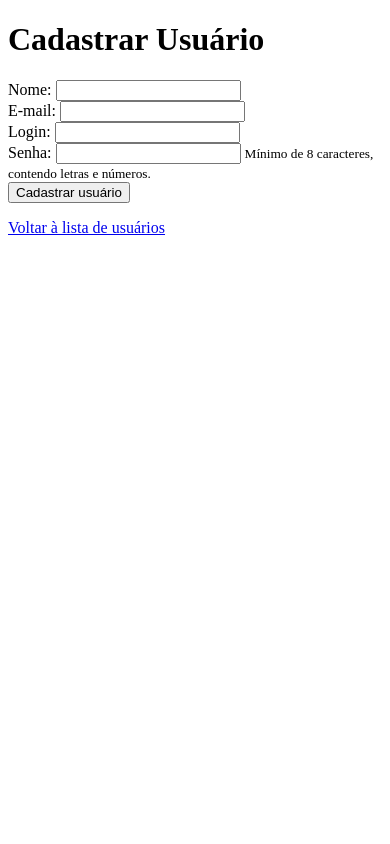
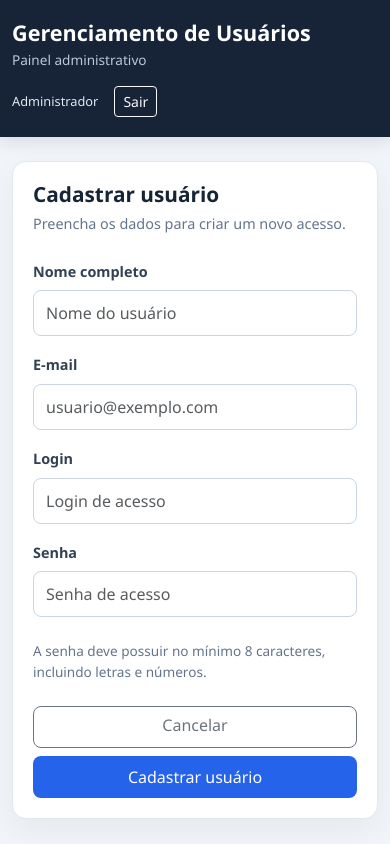
Before and after one commit to alunosenac2026/uc4-aula18-17Nov-avaliativa-final-front-back-database, a PHP site: page /usuarios/insert.php in a window 390 px wide. Run offline with PHP 8.4, Linux system fonts and the light colour scheme; a user stored in the database is signed in; a stand-in replaces the project's code that opens the database connection.

Commit message:
Implementa interface responsiva de cadastro de usuários

```diff
--- a/assets/css/style.css
+++ b/assets/css/style.css
@@ -253,3 +253,50 @@ body {
     }
 
 }
+
+
+/* =========================================
+   Formulários administrativos
+========================================= */
+
+.sistema-formulario {
+    max-width: 760px;
+    margin-right: auto;
+    margin-left: auto;
+}
+
+.sistema-formulario .form-label {
+    color: var(--cor-texto);
+    font-size: 0.9rem;
+    font-weight: 600;
+}
+
+.sistema-formulario .form-control {
+    min-height: 46px;
+    border-color: var(--cor-borda);
+    border-radius: 8px;
+}
+
+.sistema-formulario .form-control:focus {
+    border-color: var(--cor-secundaria);
+    box-shadow: 0 0 0 0.2rem rgba(37, 99, 235, 0.15);
+}
+
+.sistema-formulario .form-text {
+    color: var(--cor-texto-suave);
+    font-size: 0.85rem;
+}
+
+.sistema-formulario .btn {
+    min-height: 42px;
+    border-radius: 8px;
+    font-weight: 500;
+}
+
+@media (max-width: 480px) {
+
+    .sistema-formulario .btn {
+        width: 100%;
+    }
+
+}
--- a/usuarios/insert.php
+++ b/usuarios/insert.php
@@ -93,7 +93,9 @@ if ($_SERVER['REQUEST_METHOD'] === 'POST') {
             $erros[] = 'Não foi possível cadastrar o usuário. Tente novamente.';
 
         }
+
     }
+
 }
 
 ?>
@@ -102,26 +104,89 @@ if ($_SERVER['REQUEST_METHOD'] === 'POST') {
 <html lang="pt-BR">
 
 <head>
+
     <meta charset="UTF-8">
     <meta name="viewport" content="width=device-width, initial-scale=1.0">
 
     <title>Cadastrar Usuário | Sistema de Gerenciamento</title>
+
+    <link
+        href="https://cdn.jsdelivr.net/npm/bootstrap@5.3.3/dist/css/bootstrap.min.css"
+        rel="stylesheet"
+    >
+
+    <link rel="stylesheet" href="../assets/css/style.css">
+
 </head>
 
-<body>
+<body class="pagina-sistema">
 
-    <main>
+    <header class="sistema-cabecalho">
 
-        <h1>Cadastrar Usuário</h1>
+        <div class="container">
+
+            <div class="d-flex flex-wrap justify-content-between align-items-center gap-3">
+
+                <div class="sistema-marca">
+
+                    <h1>Gerenciamento de Usuários</h1>
+                    <p>Painel administrativo</p>
+
+                </div>
+
+                <div class="d-flex align-items-center gap-3">
+
+                    <span class="sistema-usuario">
+                        <?= htmlspecialchars(
+                            $_SESSION['usuario_nome'],
+                            ENT_QUOTES,
+                            'UTF-8'
+                        ) ?>
+                    </span>
+
+                    <a
+                        href="../logout.php"
+                        class="btn btn-outline-light btn-sm"
+                    >
+                        Sair
+                    </a>
+
+                </div>
+
+            </div>
+
+        </div>
+
+    </header>
+
+    <main class="container sistema-conteudo">
+
+        <section class="sistema-card sistema-formulario">
+
+            <div class="mb-4">
+
+                <h2 class="sistema-titulo">
+                    Cadastrar usuário
+                </h2>
+
+                <p class="sistema-subtitulo">
+                    Preencha os dados para criar um novo acesso.
+                </p>
+
+            </div>
 
             <?php if (!empty($erros)): ?>
 
-            <div role="alert">
+                <div class="alert alert-danger" role="alert">
 
                     <?php foreach ($erros as $erro): ?>
 
-                    <p>
-                        <?= htmlspecialchars($erro, ENT_QUOTES, 'UTF-8') ?>
+                        <p class="mb-1">
+                            <?= htmlspecialchars(
+                                $erro,
+                                ENT_QUOTES,
+                                'UTF-8'
+                            ) ?>
                         </p>
 
                     <?php endforeach; ?>
@@ -132,77 +197,128 @@ if ($_SERVER['REQUEST_METHOD'] === 'POST') {
 
             <form method="POST" action="">
 
-            <div>
+                <div class="mb-3">
 
-                <label for="nome">Nome:</label>
+                    <label for="nome" class="form-label">
+                        Nome completo
+                    </label>
 
                     <input
                         type="text"
+                        class="form-control"
                         id="nome"
                         name="nome"
-                    value="<?= htmlspecialchars($nome, ENT_QUOTES, 'UTF-8') ?>"
+                        value="<?= htmlspecialchars(
+                            $nome,
+                            ENT_QUOTES,
+                            'UTF-8'
+                        ) ?>"
+                        placeholder="Nome do usuário"
                         maxlength="100"
+                        autocomplete="name"
                         required
                     >
 
                 </div>
 
-            <div>
+                <div class="mb-3">
 
-                <label for="email">E-mail:</label>
+                    <label for="email" class="form-label">
+                        E-mail
+                    </label>
 
                     <input
                         type="email"
+                        class="form-control"
                         id="email"
                         name="email"
-                    value="<?= htmlspecialchars($email, ENT_QUOTES, 'UTF-8') ?>"
+                        value="<?= htmlspecialchars(
+                            $email,
+                            ENT_QUOTES,
+                            'UTF-8'
+                        ) ?>"
+                        placeholder="usuario@exemplo.com"
                         maxlength="150"
+                        autocomplete="email"
                         required
                     >
 
                 </div>
 
-            <div>
+                <div class="row g-3 mb-4">
 
-                <label for="login">Login:</label>
+                    <div class="col-md-6">
+
+                        <label for="login" class="form-label">
+                            Login
+                        </label>
 
                         <input
                             type="text"
+                            class="form-control"
                             id="login"
                             name="login"
-                    value="<?= htmlspecialchars($login, ENT_QUOTES, 'UTF-8') ?>"
+                            value="<?= htmlspecialchars(
+                                $login,
+                                ENT_QUOTES,
+                                'UTF-8'
+                            ) ?>"
+                            placeholder="Login de acesso"
                             maxlength="50"
+                            autocomplete="off"
                             required
                         >
 
                     </div>
 
-            <div>
+                    <div class="col-md-6">
 
-                <label for="senha">Senha:</label>
+                        <label for="senha" class="form-label">
+                            Senha
+                        </label>
 
                         <input
                             type="password"
+                            class="form-control"
                             id="senha"
                             name="senha"
+                            placeholder="Senha de acesso"
                             minlength="8"
                             required
                             autocomplete="new-password"
+                            aria-describedby="ajuda-senha"
                         >
-
-                <small>
-                    Mínimo de 8 caracteres, contendo letras e números.
-                </small>
 
                     </div>
 
-            <button type="submit">Cadastrar usuário</button>
+                </div>
+
+                <p id="ajuda-senha" class="form-text mb-4">
+                    A senha deve possuir no mínimo 8 caracteres,
+                    incluindo letras e números.
+                </p>
+
+                <div class="d-flex flex-wrap justify-content-end gap-2">
+
+                    <a
+                        href="select.php"
+                        class="btn btn-outline-secondary px-4"
+                    >
+                        Cancelar
+                    </a>
+
+                    <button
+                        type="submit"
+                        class="btn btn-primario px-4"
+                    >
+                        Cadastrar usuário
+                    </button>
+
+                </div>
 
             </form>
 
-        <p>
-            <a href="select.php">Voltar à lista de usuários</a>
-        </p>
+        </section>
 
     </main>
 
```
Lines whose indentation alone changed are shown as unchanged.
